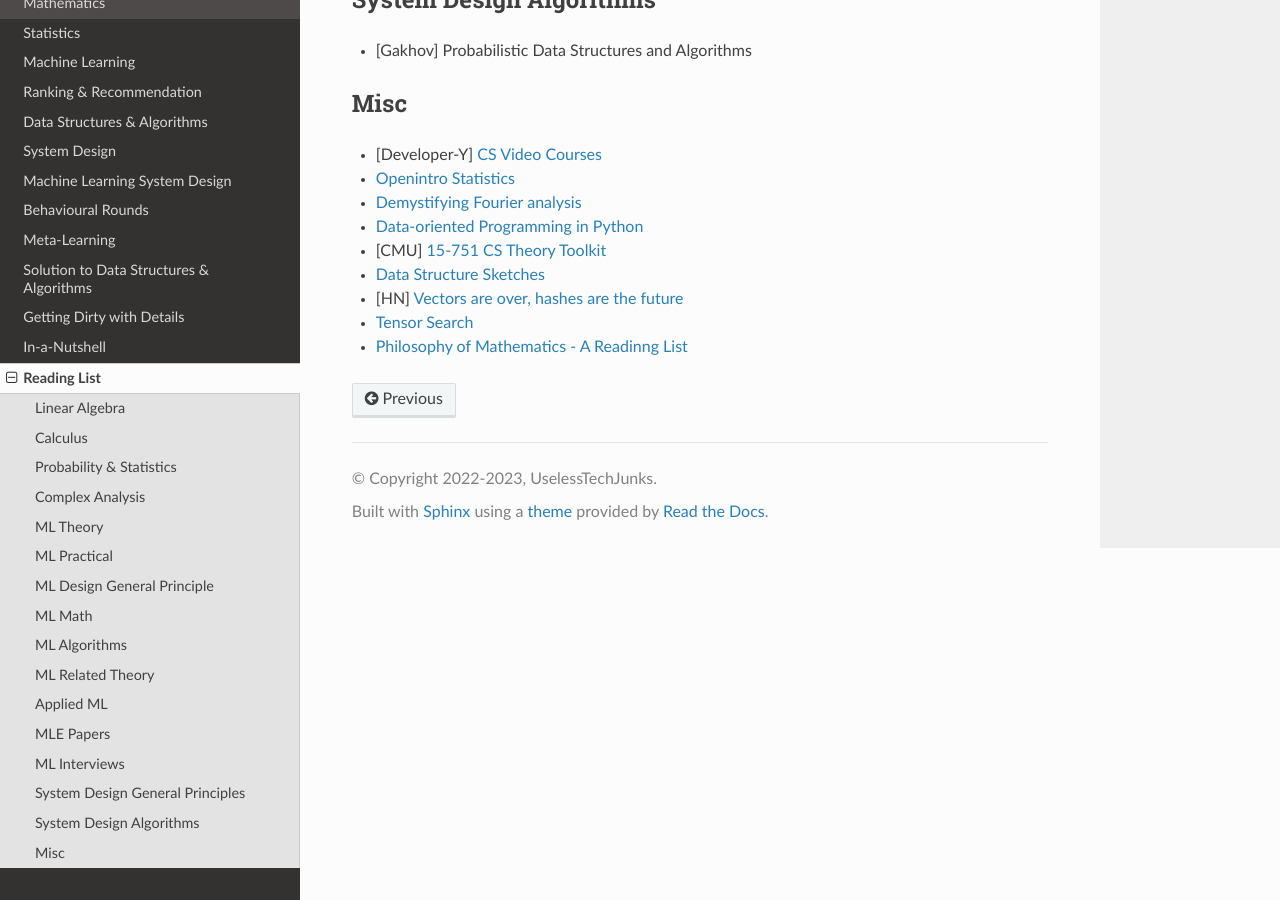
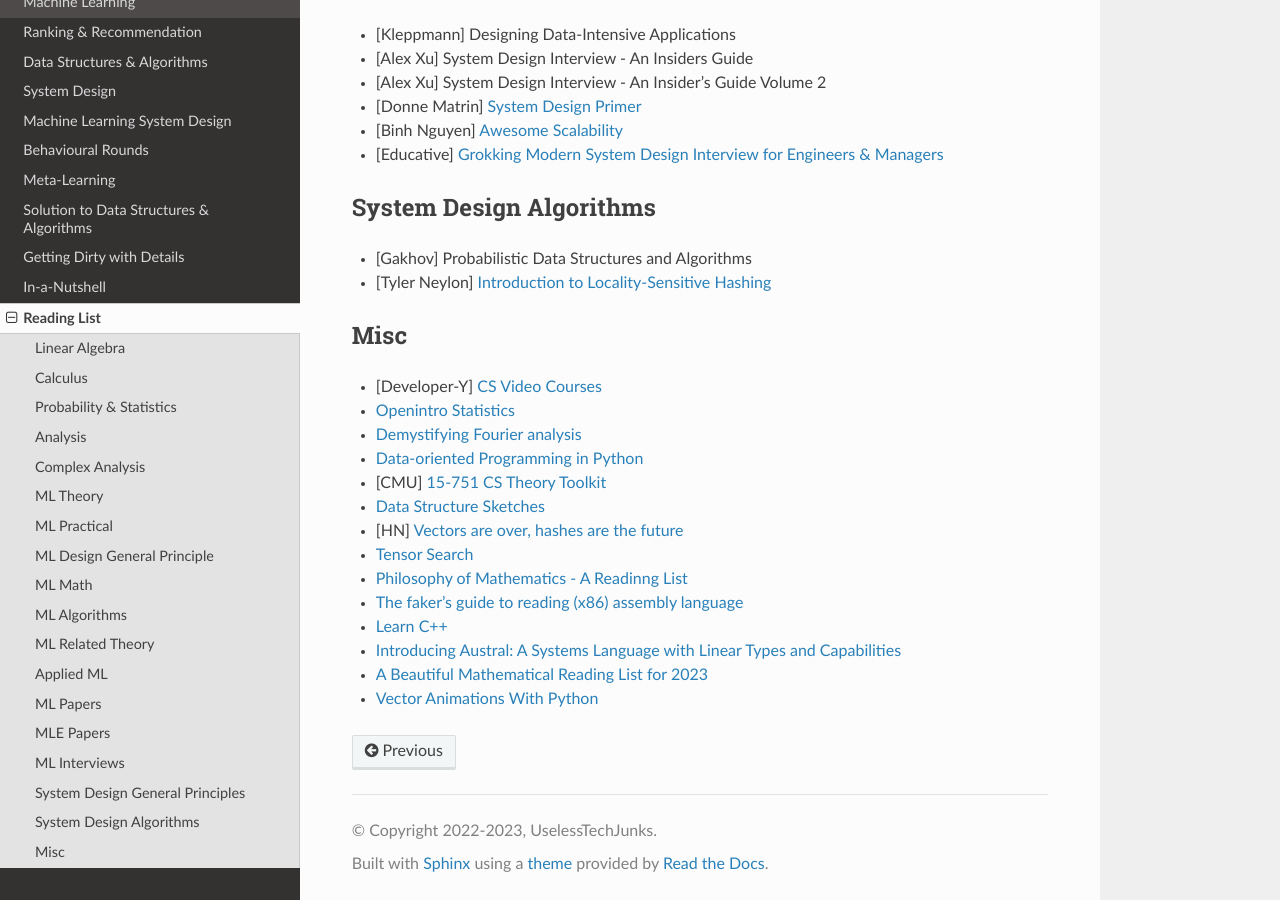
Before and after one commit to uselesstechjunks/leetcode, a Sphinx documentation site: the page built from docs/source/readlist.rst, in a window 1280 px wide and 900 px high, scrolled down 2929 px. Built offline with Sphinx 7.4.7 and the Read the Docs theme 2.0.0, drawn with Linux system fonts in a browser that asks for light colours; some of the changed text lies outside the part shown.

Commit message:
Update readlist.rst (#47)
* Update readlist.rst

* Update readlist.rst

```diff
--- a/docs/source/readlist.rst
+++ b/docs/source/readlist.rst
@@ -20,6 +20,11 @@ Probability & Statistics
 * [MIT] `RES.6-012 Introduction to Probability <https://www.youtube.com/playlist?list=PLUl4u3cNGP60hI9ATjSFgLZpbNJ7myAg6>`_
 * [CMU] `36-705 - Intermediate Statistics <https://www.youtube.com/playlist?list=PLt2Pd5kunvJ6-wpJG9hlWlk47c76bm9L6>`_
 * [statisticsmatt] `Introduction to Mathematical Statistics with Illustrations using R <https://www.youtube.com/playlist?list=PLmM_3MA2HWpan-KlYp-QCbPHxMj5FK0TB>`_
+
+Analysis
+***********************************
+
+* [SO] `Pointwise vs. Uniform Convergence <https://math.stackexchange.com/questions/597765/pointwise-vs-uniform-convergence#915867>`_
 
 Complex Analysis
 ***********************************
@@ -103,6 +108,11 @@ Applied ML
 * [Stanford] `CS25 - Transformers United <https://www.youtube.com/playlist?list=PLoROMvodv4rNiJRchCzutFw5ItR_Z27CM>`_
 * [Stanford] `CS330 - Deep Multi-Task and Meta-Learning <https://www.youtube.com/playlist?list=PLoROMvodv4rMIJ-TvblAIkw28Wxi27B36>`_
 
+ML Papers
+***********************************
+
+* [dair-ai] `ML-Papers-Explained <https://github.com/dair-ai/ML-Papers-Explained>`_
+
 MLE Papers
 ***********************************
 
@@ -135,6 +145,7 @@ System Design Algorithms
 ***********************************
 
 * [Gakhov] Probabilistic Data Structures and Algorithms
+* [Tyler Neylon] `Introduction to Locality-Sensitive Hashing <https://tylerneylon.com/a/lsh1/lsh_post1.html>`_
 
 Misc
 ***********************
@@ -148,3 +159,8 @@ Misc
 * [HN] `Vectors are over, hashes are the future <https://news.ycombinator.com/item?id=33123972>`_
 * `Tensor Search <https://www.reddit.com/r/MachineLearning/comments/xk31n8/p_my_cofounder_and_i_quit_our_engineering_jobs_at/>`_
 * `Philosophy of Mathematics - A Readinng List <https://www.logicmatters.net/2020/11/16/philosophy-of-mathematics-a-reading-list/>`_
+* `The faker's guide to reading (x86) assembly language <https://www.timdbg.com/posts/fakers-guide-to-assembly/>`_
+* `Learn C++ <https://www.learncpp.com/>`_
+* `Introducing Austral: A Systems Language with Linear Types and Capabilities <https://borretti.me/article/introducing-austral>`_
+* `A Beautiful Mathematical Reading List for 2023 <https://abakcus.com/a-beautiful-mathematical-reading-list-for-2023/>`_
+* `Vector Animations With Python <https://zulko.github.io/blog/2014/09/20/vector-animations-with-python/>`_
```
